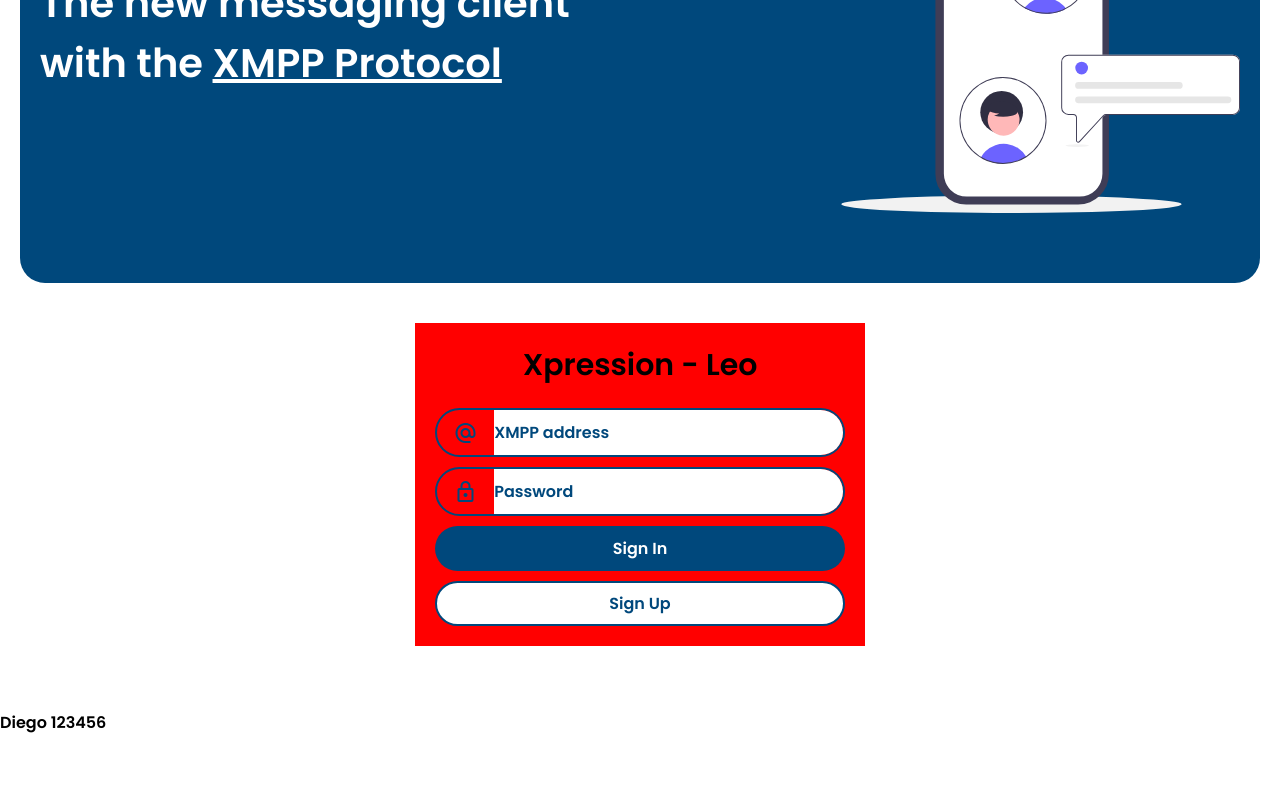
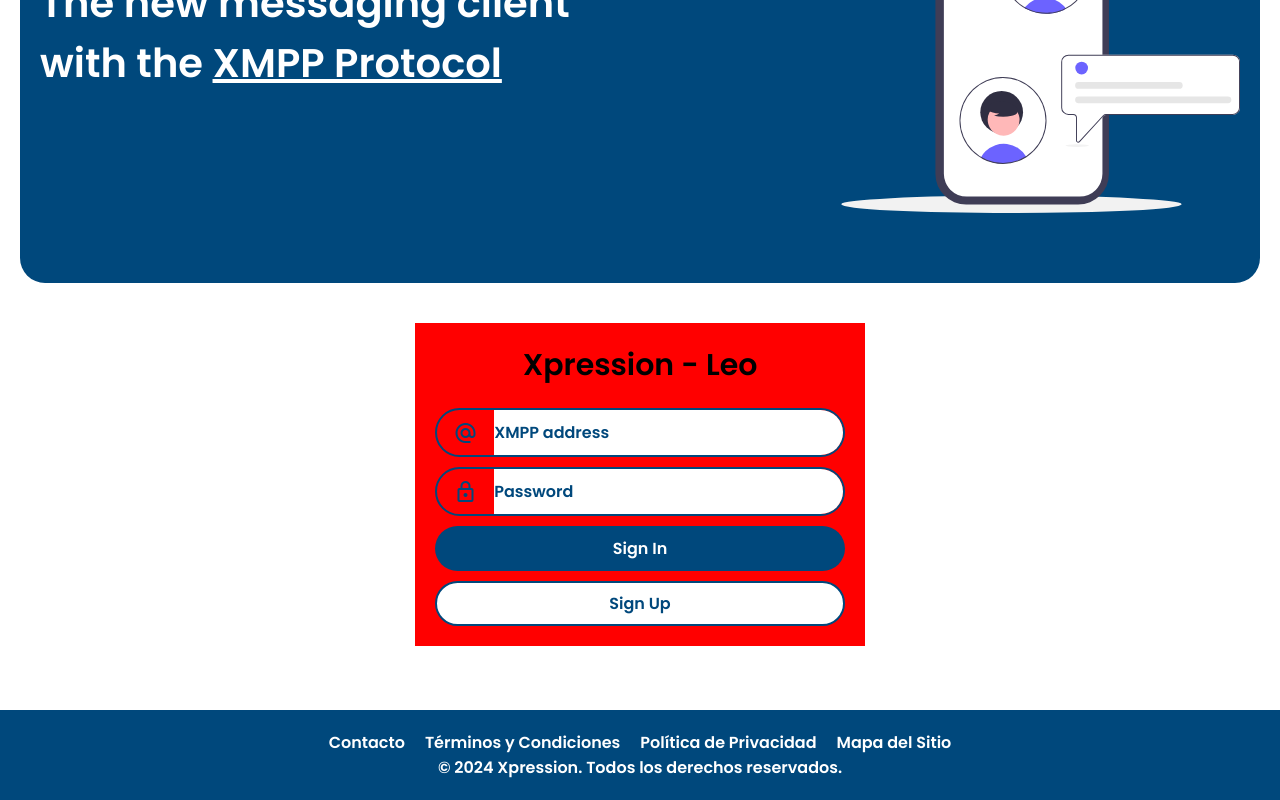
Before and after one commit to leonardosoplapuco/Xpression, a React (Create React App) app in the folder front-end/: page / in a window 1280 px wide. Shown: the part 322-1122 px from the top of the page. Before the commit the page ends 1057 px from the top, so only its background shows below. Built offline with nearby package versions, Linux system fonts and the light colour scheme.

Commit message:
Add: Footer of landing page and styles

```diff
--- a/front-end/src/Components/Footer/Footer.css
+++ b/front-end/src/Components/Footer/Footer.css
@@ -0,0 +1,31 @@
+.footer {
+    background: var(--header);
+    color: var(--white);
+    padding: 20px;
+}
+
+.footer-menu ul {
+    list-style: none;
+    padding: 0;
+    margin: 0;
+    display: flex;
+    justify-content: center;
+}
+
+.footer-menu li {
+    margin: 0 10px;
+}
+
+.footer-menu a {
+    color: var(--white);
+    text-decoration: none;
+    transition: color 0.3s ease;
+}
+
+.footer-menu a:hover {
+    color: var(--accent);
+}
+
+.footer-info {
+    text-align: center;
+}
--- a/front-end/src/Components/Footer/Footer.js
+++ b/front-end/src/Components/Footer/Footer.js
@@ -1,9 +1,21 @@
-import './Footer.css'
+import React from 'react';
+import './Footer.css';
 
-function Footer(){
+function Footer() {
     return (
-        <p>Diego 123456</p>
-
+        <footer className="footer">
+            <nav className="footer-menu">
+                <ul>
+                    <li><div>Contacto</div></li>
+                    <li><div>Términos y Condiciones</div></li>
+                    <li><div>Política de Privacidad</div></li>
+                    <li><div>Mapa del Sitio</div></li>
+                </ul>
+            </nav>
+            <div className="footer-info">
+                <p>&copy; 2024 Xpression. Todos los derechos reservados.</p>
+            </div>
+        </footer>
     );
 }
 
```
